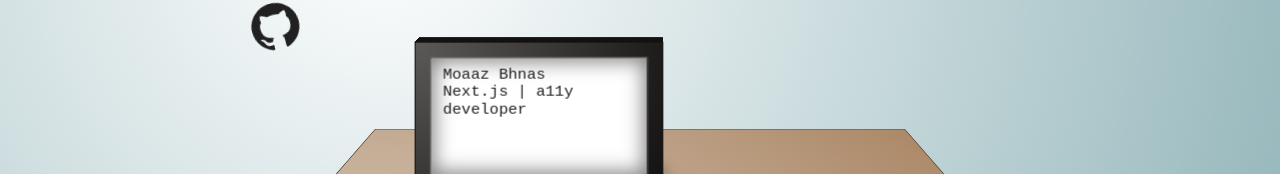
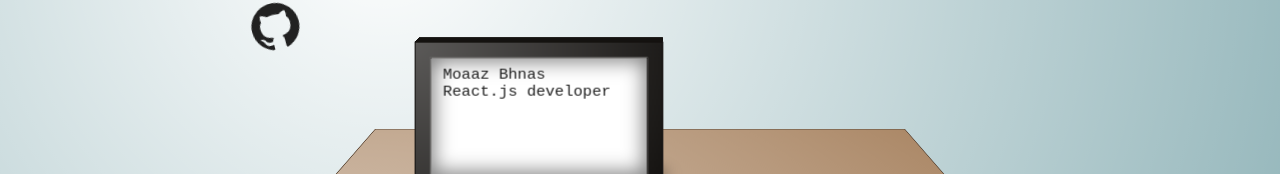
Before and after one commit to moaaz-bhnas/portfolio, a Next.js app: page / in a window 1280 px wide. Shown: the part 318-492 px from the top of the page. Built offline with nearby package versions, Linux system fonts and the light colour scheme.

Commit message:
updated role

```diff
--- a/components/Laptop/components/Viewport.js
+++ b/components/Laptop/components/Viewport.js
@@ -7,7 +7,7 @@ const Viewport = ({ screenWidth }) => {
     <StyledViewport screenWidth={screenWidth}>
       <HGroup>
         <Title>Moaaz Bhnas</Title>
-        <SubTitle>Next.js | a11y developer</SubTitle>
+        <SubTitle>React.js developer</SubTitle>
       </HGroup>
     </StyledViewport>
   );
```
